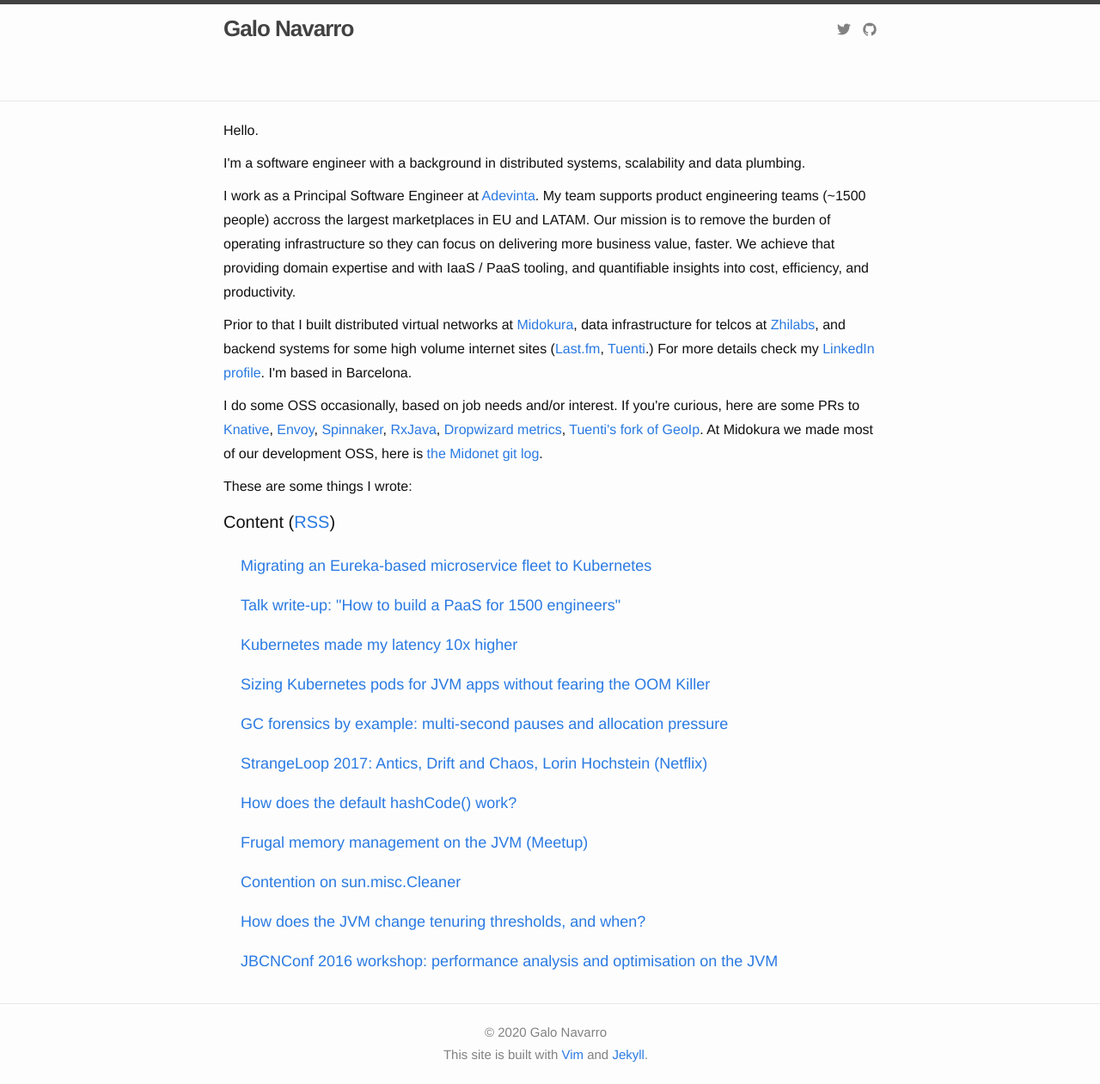
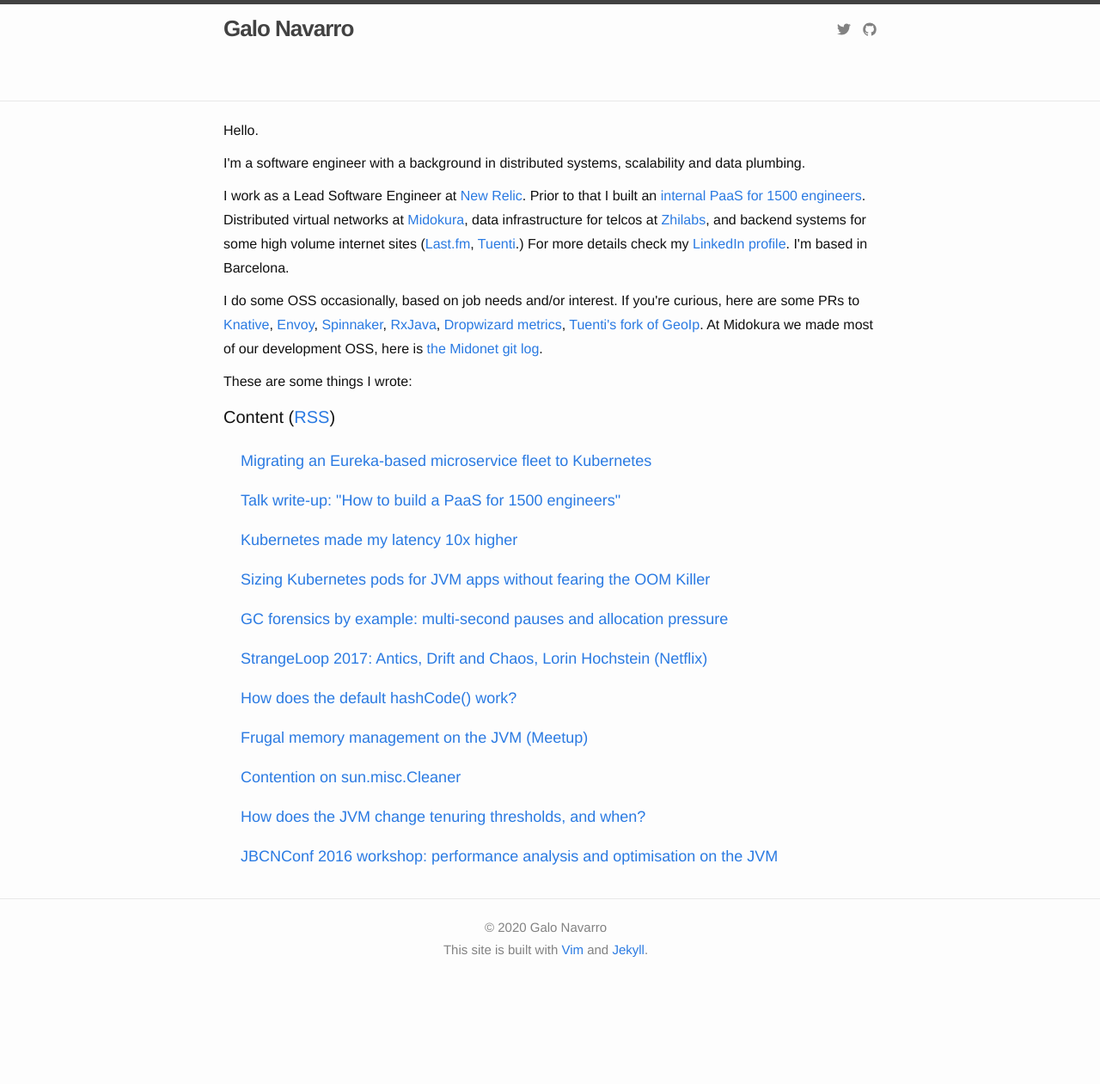
Before and after one commit to srvaroa/srvaroa.github.io, a Jekyll site: the page built from index.html, in a window 1280 px wide. Shown: the whole page at 86% size. Built offline with Jekyll 4.4.1, drawn with Linux system fonts in a browser that asks for light colours; after the commit the page ends 1139 px from its top, so only the background shows below that.

Commit message:
New job
Signed-off-by: Galo Navarro <anglorvaroa@gmail.com>

```diff
--- a/index.html
+++ b/index.html
@@ -6,17 +6,9 @@
   <p>Hello.</p>
   <p>I'm a software engineer with a background in distributed systems,
   scalability and data plumbing.</p>
-  <p>I work as a Principal Software Engineer at <a
-     href="https://www.adevinta.com/">Adevinta</a>.  My team supports
-   product engineering teams (~1500 people) accross the largest
-   marketplaces in EU and LATAM.  Our mission is to remove the burden of
-   operating infrastructure so they can focus on delivering more
-   business value, faster.  We achieve that providing domain expertise
-   and with IaaS / PaaS tooling, and quantifiable insights into cost,
-   efficiency, and productivity.
-  </p>
-  <p>
-     Prior to that I built distributed virtual networks at
+  <p>I work as a Lead Software Engineer at <a href="https://www.newrelic.com/">New Relic</a>.
+     Prior to that I built an <a href="https://srvaroa.github.io/paas/infrastructure/platform/kubernetes/cloud/2020/01/02/talk-how-to-build-a-paas-for-1500-engineers.html">internal
+       PaaS for 1500 engineers</a>.  Distributed virtual networks at
      <a href="https://midokura.com">Midokura</a>,
      data infrastructure for telcos at <a href="http://zhilabs.com/">Zhilabs</a>,
      and backend systems for some high volume internet sites
```
